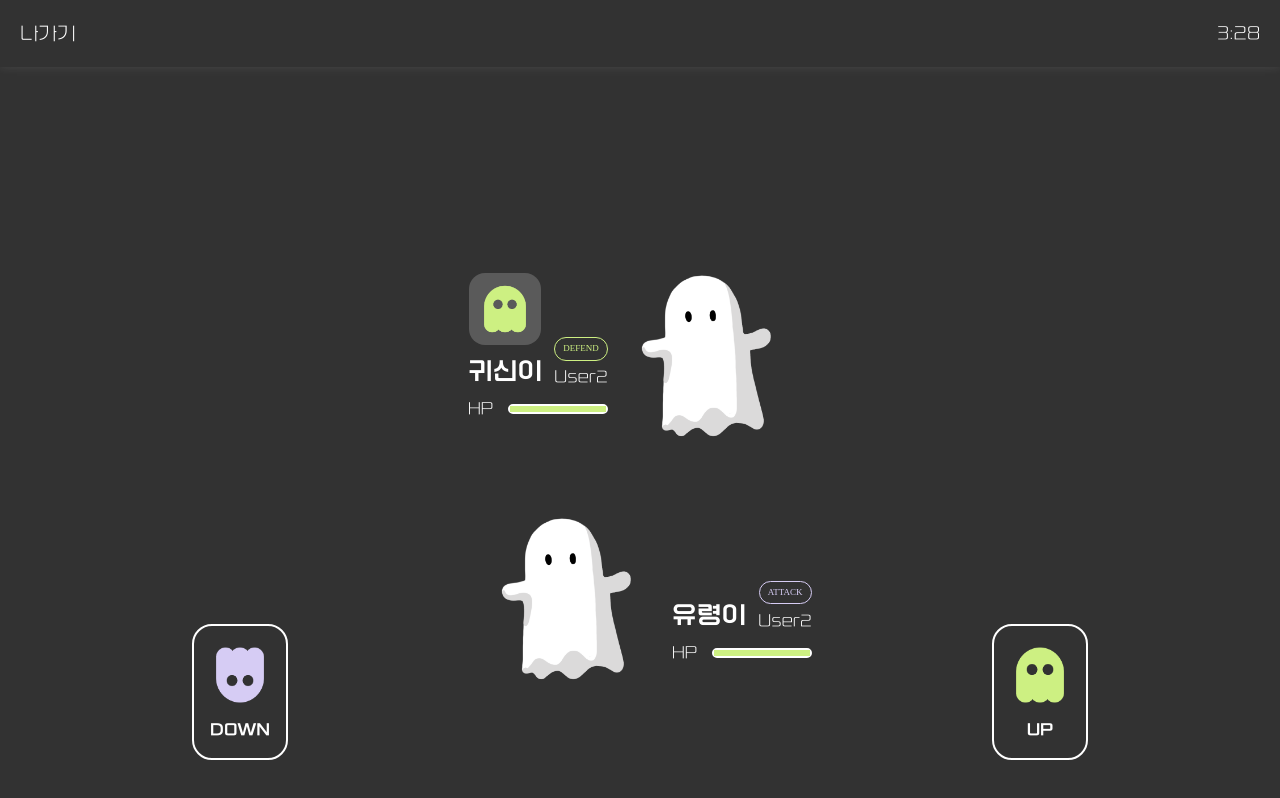
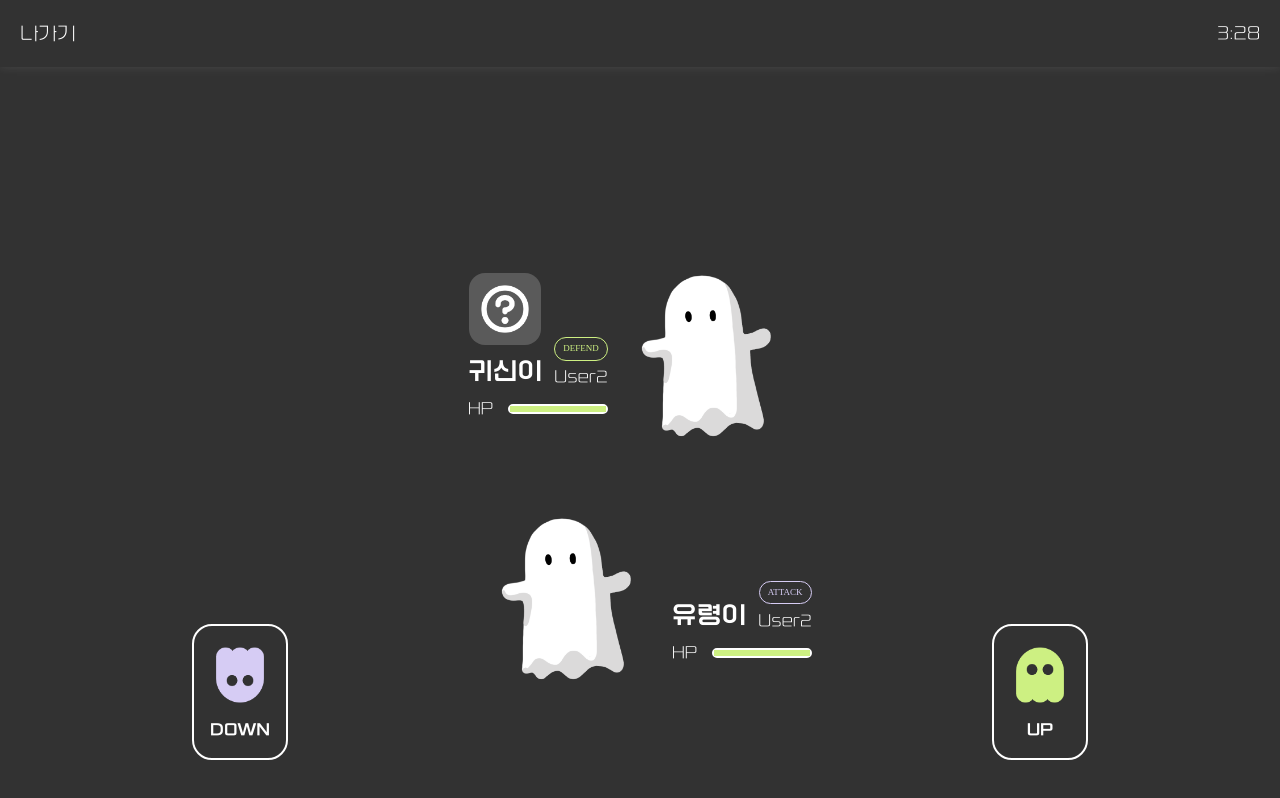
Before and after one commit to flow4camp/flow4-front, a React (Create React App) app: page /battle-ground in a window 1280 px wide. Built offline with nearby package versions, Linux system fonts and the light colour scheme; a web font is replaced by a local one.

Commit message:
feat) 물음표card shown

```diff
--- a/src/pages/BattleGround.tsx
+++ b/src/pages/BattleGround.tsx
@@ -28,6 +28,10 @@ function BattleGround() {
 
   const { isOpen, onOpen, onClose } = useDisclosure();
   const [isExiting, setIsExiting] = useState(false);
+
+  // 상대 카드 이미지 src : 0 이면 보라다운, 1 이면 초록업
+  const enemyCards = ['/icons/purple_down.png', '/icons/green_up.png', '/icons/question.png'];
+  const [currentEnemyCardIdx, setCurrentEnemyCardIdx] = useState(2);
 
   // 상대 state 관리
   // 공격자 수비자 포지션
@@ -279,7 +283,7 @@ function BattleGround() {
                     p={2}
                     borderRadius='1em' bg='ziha_charcoal_gray'
                   >
-                    <Image src='/icons/green_up.png' w={14} h={14} />
+                    <Image src={enemyCards[currentEnemyCardIdx]} w={14} h={14} />
                   </Flex>
                 </Flex>
               </Flex>
```
Also changed, not shown: public/icons/question.png (added).
